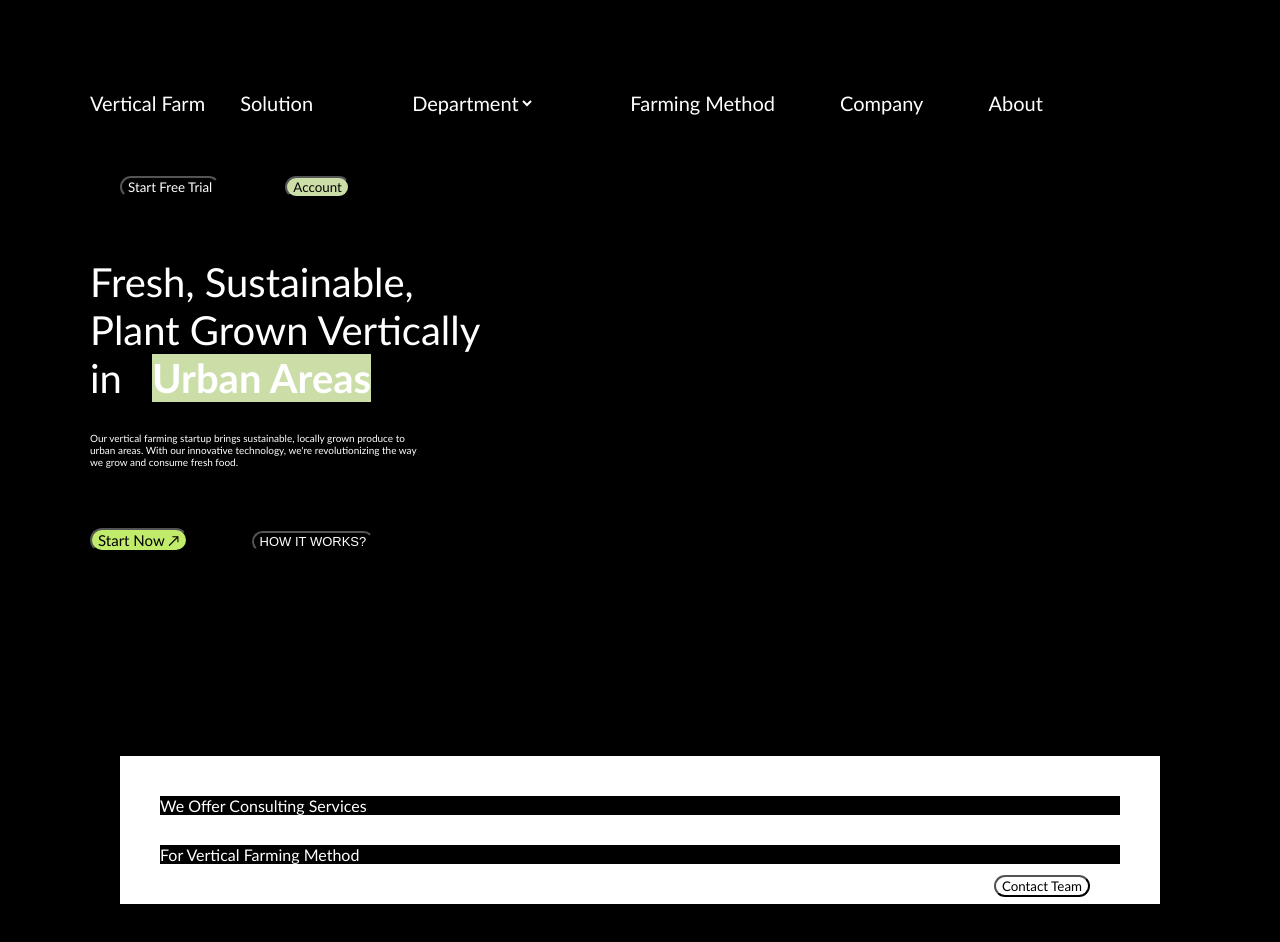
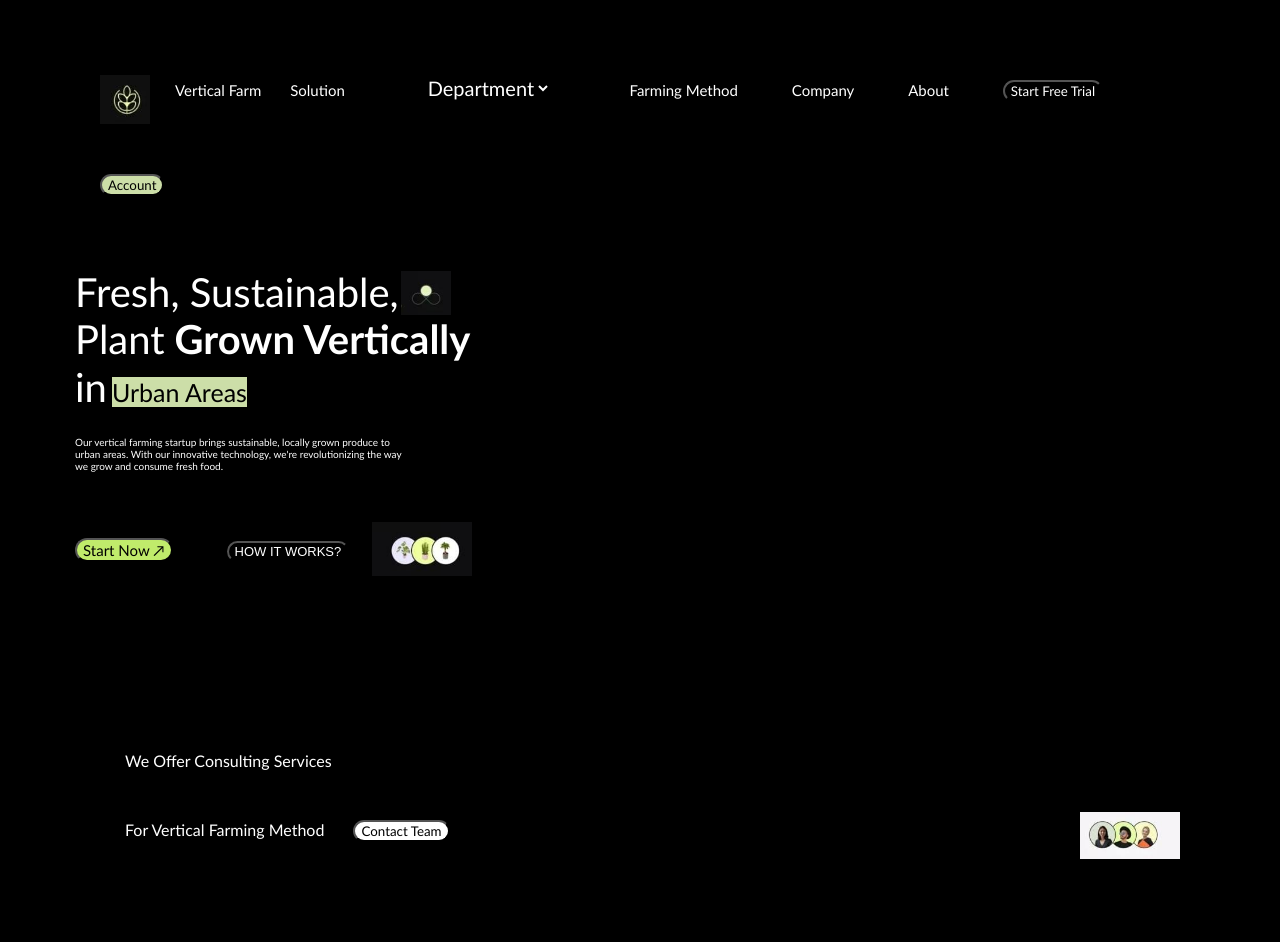
Before and after one commit to saibabu10/vertical_farm, a plain HTML site: page index.html in a window 1280 px wide. After the commit the page ends 917 px from the top, so only its background shows below. Drawn offline with Linux system fonts and the light colour scheme.

Commit message:
added more css and image

```diff
--- a/assests_css/index.css
+++ b/assests_css/index.css
@@ -1,9 +1,9 @@
 
 *{
     background-color: black;
- color: white;
-    margin: 30px;
-    font-family:'Gill Sans', 'Gill Sans MT', Calibri, 'Trebuchet MS', sans-serif;
+color: white;
+    margin: 25px;
+    font-family:'Trebuchet MS', 'Lucida Sans Unicode', 'Lucida Grande', 'Lucida Sans', Arial, sans-serif;
 
 }
 a:hover
@@ -15,7 +15,10 @@ a:hover
      font-family:'Gill Sans', 'Gill Sans MT', Calibri, 'Trebuchet MS', sans-serif;
      font-size: 40px;
 }
-
+.Grown
+{
+    margin-left:10px;
+}
 .sub{
     font-size: 10px;
 }
@@ -31,6 +34,12 @@ a:hover
     font-size: 13px;
     border-radius: 16px;
     font-family:Arial, Helvetica, sans-serif;
+}
+.plant
+{
+    margin-bottom: -20px;
+    margin-left: -2px;
+    width: 100px;
 }
 .StartFree
 {
@@ -60,7 +69,7 @@ a:hover
     background-color: white;
     color: black;
     border-radius: 16px;
-    float: right;
+   float: bottom;
 }
 .Department
 {
@@ -70,4 +79,18 @@ a:hover
 .highlight
 {
     background-color: rgb(204, 222, 168);
+    color: black;
+    font-size: 25px;
 }
+footer#footer{
+background-color: white;
+color:black
+}
+.people
+{
+    width: 100px;
+    float: right;
+    margin-top: -80px;
+
+
+}
--- a/index.html
+++ b/index.html
@@ -8,7 +8,7 @@
     <link rel="stylesheet" href="/assests_css/index.css">
 </head>
 <body>
-<p style="font-size:20px; margin-right: 30px ;"> Vertical Farm
+<p style="font-size:15px;"> <img align="top" src="assests_css/logo.jpeg" width="50px"/>Vertical Farm
 </div class="all">
    <a href="#####" style="text-decoration: none;">Solution</a>
     <a href="#####" style="text-decoration: none;"> <select class="Department"><option>Department</option></select></a>
@@ -19,14 +19,14 @@
     <button class="StartFree">Start Free Trial</button>
     <button class="account">Account</button>
 
-   <div class="Fresh">Fresh, Sustainable,<br>
-        Plant Grown Vertically<br>
-        in<b class="highlight">Urban Areas</b></div>
+   <div class="Fresh">Fresh, Sustainable,<img src="assests_css/infinity.jpeg" width="50px" style="margin-bottom: -10px; margin-left: 2px;"/><br>
+        Plant<b class="Grown">Grown Vertically</b><br>
+        in<gap class="highlight" style="margin-left:5px">Urban Areas</gap></div>
     <p class="sub"> Our vertical farming startup brings sustainable, locally grown produce to <br>
         urban areas. With our innovative technology, we're revolutionizing the way <br>
         we grow and consume fresh food.</p>
         <button class="start">Start Now &#8599;</button>
-        <button class="how">HOW IT WORKS?</button>
+        <button class="how">HOW IT WORKS?</button><img class="plant"src="assests_css/plant.jpeg">
         <div>
             <br>
             <br>
@@ -35,11 +35,13 @@
             <br>
             <br>
 
-        <footer class="footer">
-            <p>We Offer Consulting Services<p>
+        <footer>
+            <p>We Offer Consulting Services
                <p> For Vertical Farming Method
                <button class="contact">Contact Team</button>
+
         </footer>
+        <img class="people" src="assests_css/people.jpeg">
     </div>
 </body>
 </html>
```
Also changed, not shown: assests_css/.jpeg.jpeg (added), assests_css/infinity.jpeg (added), assests_css/logo.jpeg (added), assests_css/people.jpeg (added), assests_css/plant.jpeg (added), 1 other file.
